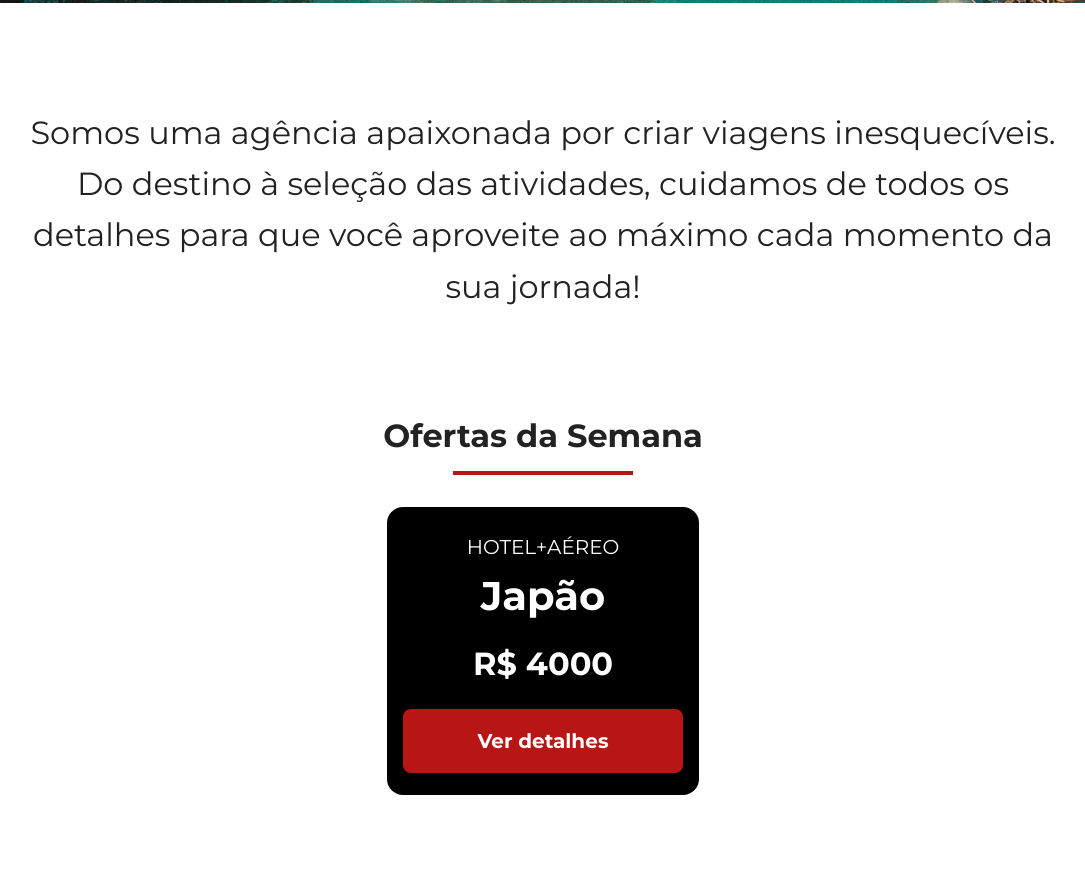
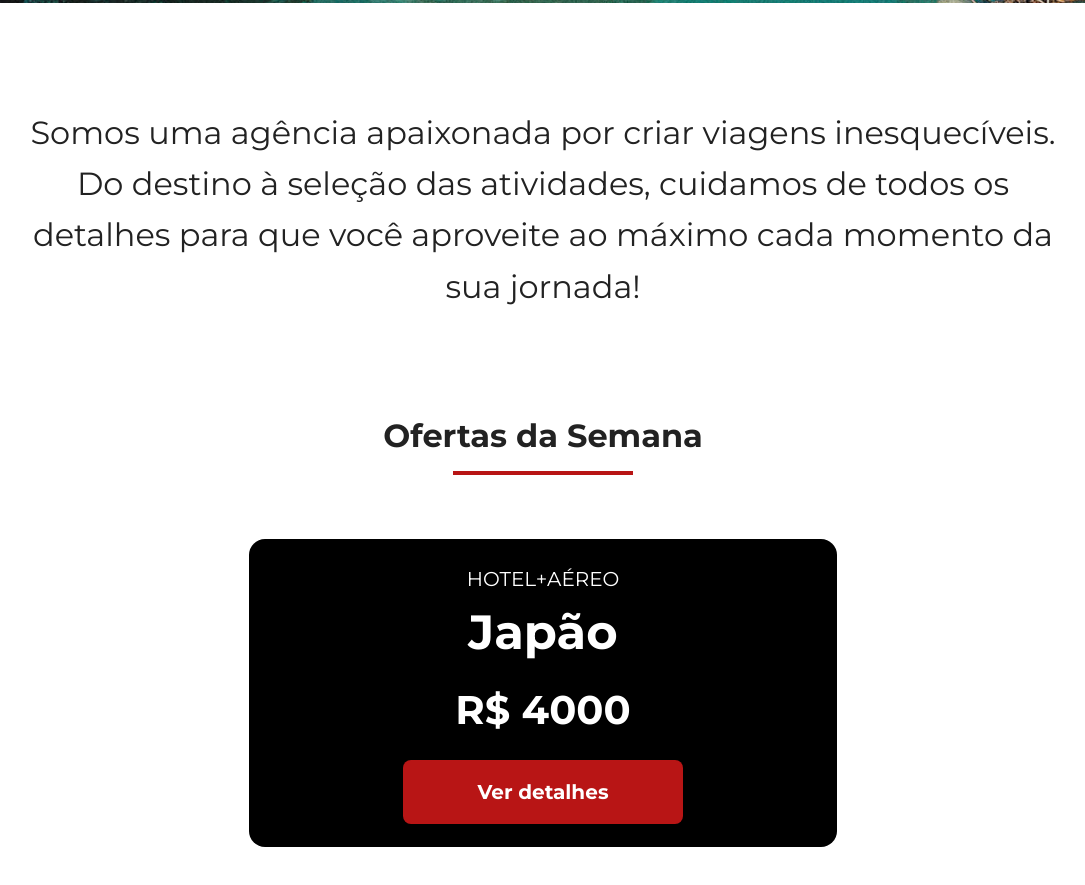
Before and after one commit to vilasboas-developer/jornada-viagens, a plain HTML site: page index.html in a window 1280 px wide. Shown: the part 757-1642 px from the top of the page, without its empty margins (97-1182 px from the left). Before the commit the page ends 1552 px from the top, so only its background shows below. Drawn offline with Linux system fonts and the light colour scheme.

Commit message:
Finaliza adaptacao dos cards para tablet e desktop

```diff
--- a/css/global.css
+++ b/css/global.css
@@ -56,18 +56,21 @@ body {
   height: 4px;
   background-color: var(--primary-color);
   border: none;
-  margin: 16px auto 32px;
+  margin: 16px auto 0;
 }
 
 .button {
-  display: block;
+  display: flex;
+  justify-content: center;
+  align-items: center;
   background-color: var(--primary-color);
   color: var(--text-secondary-color);
   font-size: 20px;
   font-weight: var(--title-weight);
-  line-height: 32px;
   text-decoration: none;
-  padding: 16px 74px;
+  width: 280px;
+  height: 64px;
+  margin: 0 auto;
   border-radius: 8px;
 }
 
--- a/css/offers.css
+++ b/css/offers.css
@@ -2,11 +2,12 @@
   display: flex;
   flex-direction: column;
   align-items: center;
+  padding: 32px 0 88px;
 }
 
 .card {
   background-color: black;
-    padding: 24px 16px;
+  padding: 24px 0;
   color: var(--text-secondary-color);
   width: 312px;
   height: 288px;
@@ -32,3 +33,22 @@
   margin-top: 24px;
   width: 100%;
 }
+
+@media screen and (min-width: 1024px) {
+  .offers-cards {
+    padding: 64px 0 104px;
+  }
+
+  .card {
+    width: 588px;
+    height: 308px;
+  }
+
+  .card section h3 {
+    font-size: 48px;
+  }
+
+  .card section h3 span {
+    font-size: 40px;
+  }
+}
```
Lines whose indentation alone changed are shown as unchanged.
